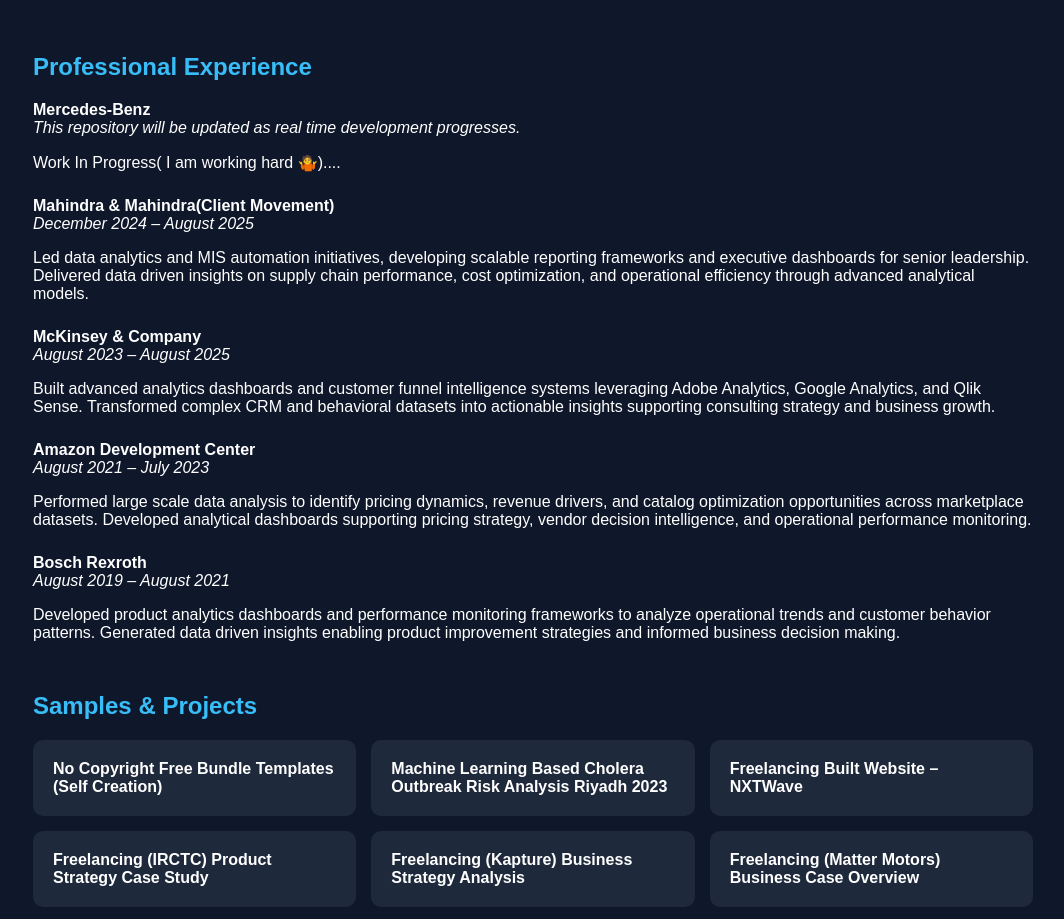
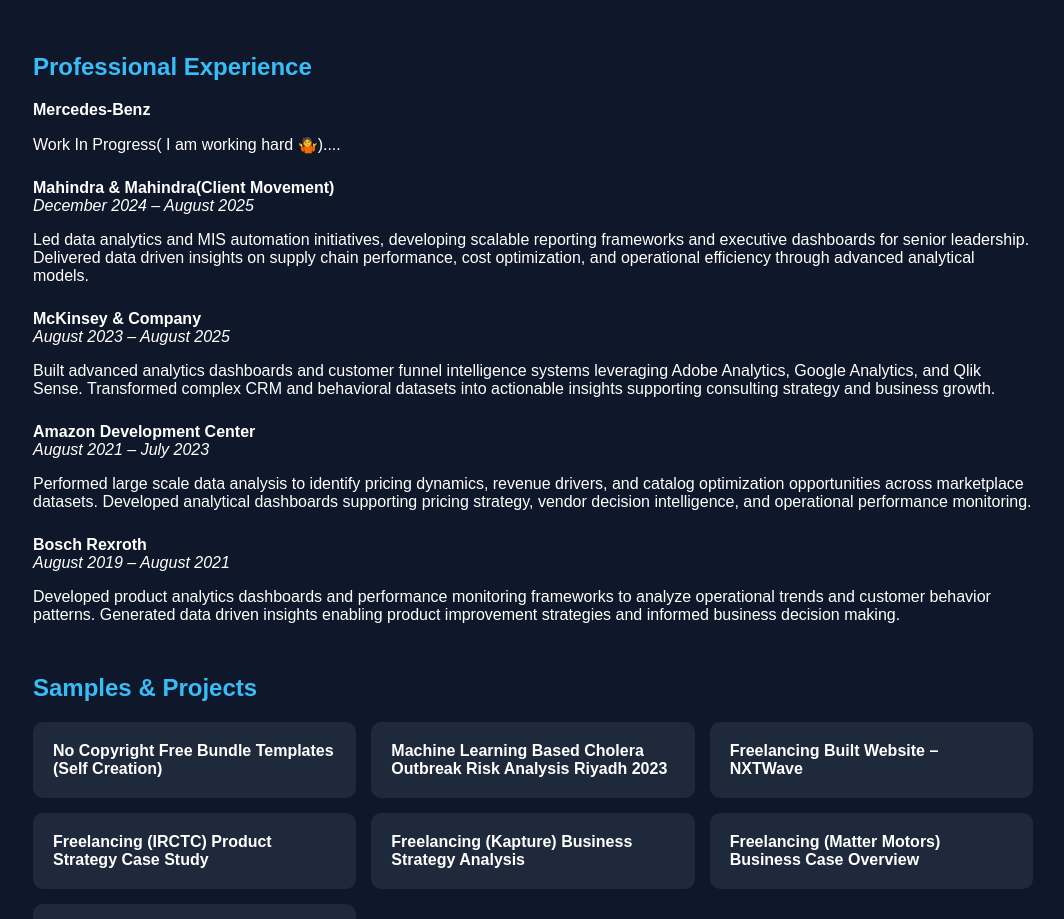
Before and after one commit to punitkumarbeura/punitkumarbeura.github.io, a website: page index.html in a window 1280 px wide. Shown: the part 1260-2179 px from the top of the page, without its empty margins (107-1171 px from the left). Drawn offline with Linux system fonts and the light colour scheme.

Commit message:
Update index.html

```diff
--- a/index.html
+++ b/index.html
@@ -219,7 +219,6 @@
 <div class="job">
 
 <b>Mercedes-Benz</b><br>
-<i>This repository will be updated as real time development progresses.</i>
 
 <p>
 Work In Progress( I am working hard 🤷)....
```
